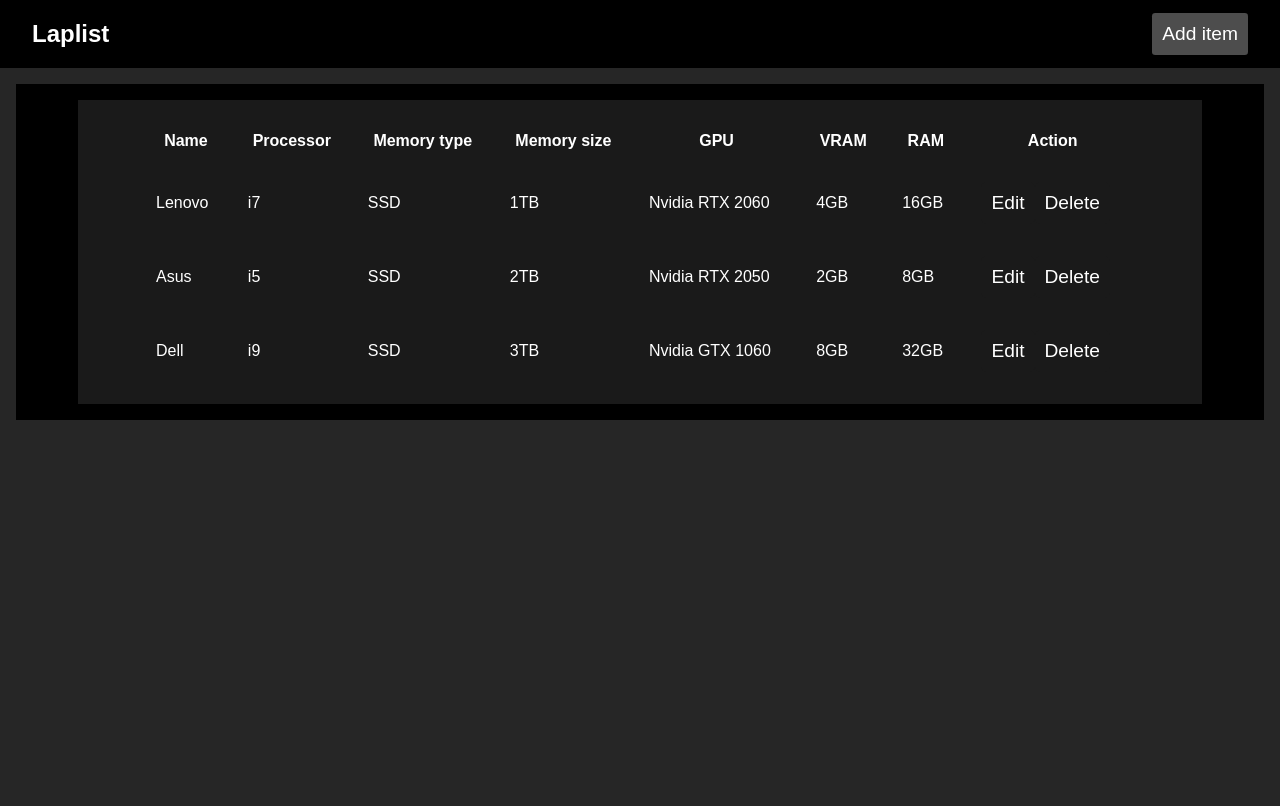
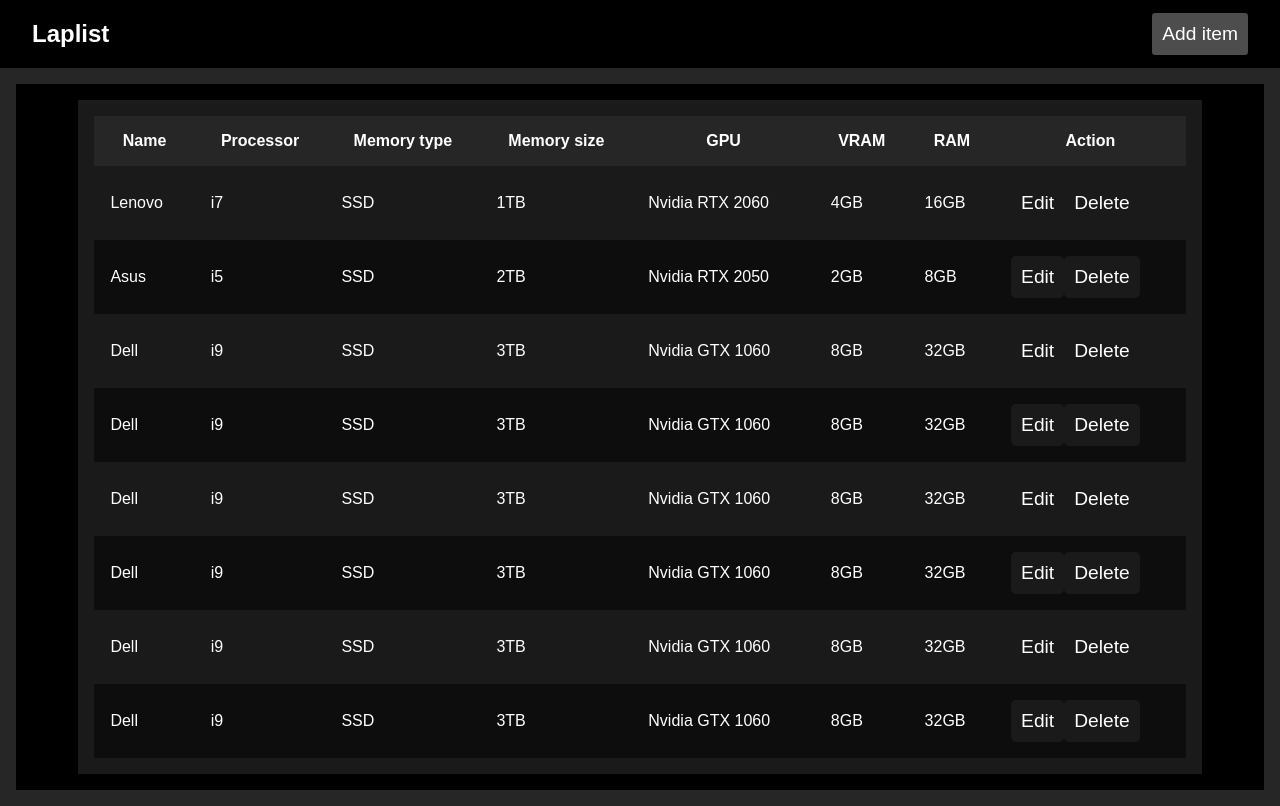
Before and after one commit to AgusBeni/Laplist, a React (Vite) app: page / in a window 1280 px wide. Built offline with nearby package versions, Linux system fonts and the light colour scheme.

Commit message:
style: finished table styles

```diff
--- a/src/App.jsx
+++ b/src/App.jsx
@@ -64,6 +64,71 @@
                   <button className="action-button">Delete</button>
                 </td>
               </tr>
+              <tr>
+                <td>Dell</td>
+                <td>i9</td>
+                <td>SSD</td>
+                <td>3TB</td>
+                <td>Nvidia GTX 1060</td>
+                <td>8GB</td>
+                <td>32GB</td>
+                <td>
+                  <button className="action-button">Edit</button>
+                  <button className="action-button">Delete</button>
+                </td>
+              </tr>
+              <tr>
+                <td>Dell</td>
+                <td>i9</td>
+                <td>SSD</td>
+                <td>3TB</td>
+                <td>Nvidia GTX 1060</td>
+                <td>8GB</td>
+                <td>32GB</td>
+                <td>
+                  <button className="action-button">Edit</button>
+                  <button className="action-button">Delete</button>
+                </td>
+              </tr>
+              <tr>
+                <td>Dell</td>
+                <td>i9</td>
+                <td>SSD</td>
+                <td>3TB</td>
+                <td>Nvidia GTX 1060</td>
+                <td>8GB</td>
+                <td>32GB</td>
+                <td>
+                  <button className="action-button">Edit</button>
+                  <button className="action-button">Delete</button>
+                </td>
+              </tr>
+              <tr>
+                <td>Dell</td>
+                <td>i9</td>
+                <td>SSD</td>
+                <td>3TB</td>
+                <td>Nvidia GTX 1060</td>
+                <td>8GB</td>
+                <td>32GB</td>
+                <td>
+                  <button className="action-button">Edit</button>
+                  <button className="action-button">Delete</button>
+                </td>
+              </tr>
+              <tr>
+                <td>Dell</td>
+                <td>i9</td>
+                <td>SSD</td>
+                <td>3TB</td>
+                <td>Nvidia GTX 1060</td>
+                <td>8GB</td>
+                <td>32GB</td>
+                <td>
+                  <button className="action-button">Edit</button>
+                  <button className="action-button">Delete</button>
+                </td>
+              </tr>
             </tbody>
           </table>
         </div>
--- a/src/styles.css
+++ b/src/styles.css
@@ -50,18 +50,33 @@
   overflow-x: auto;
   padding: 1rem;
   max-width: 90%;
+  max-height: 50%;
+}
+
+.table-section::-webkit-scrollbar{
+  width: 0.5rem;
+  height: 0.5rem;
+}
+
+.table-section::-webkit-scrollbar-thumb{
+  background: hsl(0, 0%, 100%);
+  border-radius: .5rem;
+  visibility: hidden;
+}
+
+.table-section:hover::-webkit-scrollbar-thumb{
+  visibility: visible;
 }
 
 table {
-  margin: 0 auto;
-  border-collapse: collapse;
-  min-width: 1000px;
+  width: 100%;
 }
 
 table,
 th,
 td {
   padding: 1rem;
+  border-collapse: collapse;
 }
 
 main.table {
@@ -69,3 +84,18 @@
   background: hsl(0, 0%, 0%);
   overflow: hidden;
 }
+
+thead th{
+  position: sticky;
+  top: 0;
+  left: 0;
+  background: hsl(0, 0%, 15%);
+}
+
+tbody tr:nth-child(even){
+  background: hsl(0, 0%, 5%);
+}
+
+tbody tr:hover{
+  background: hsl(0, 0%, 30%);
+}
```
